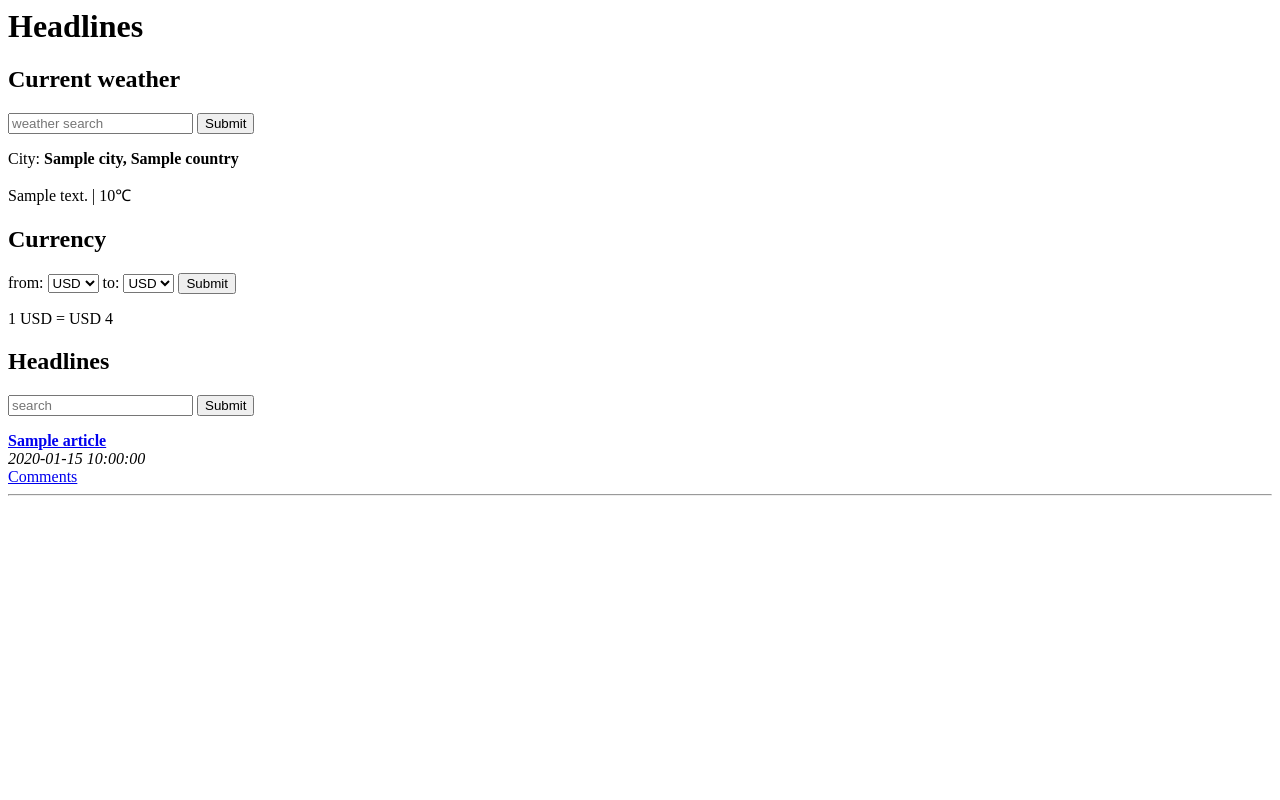
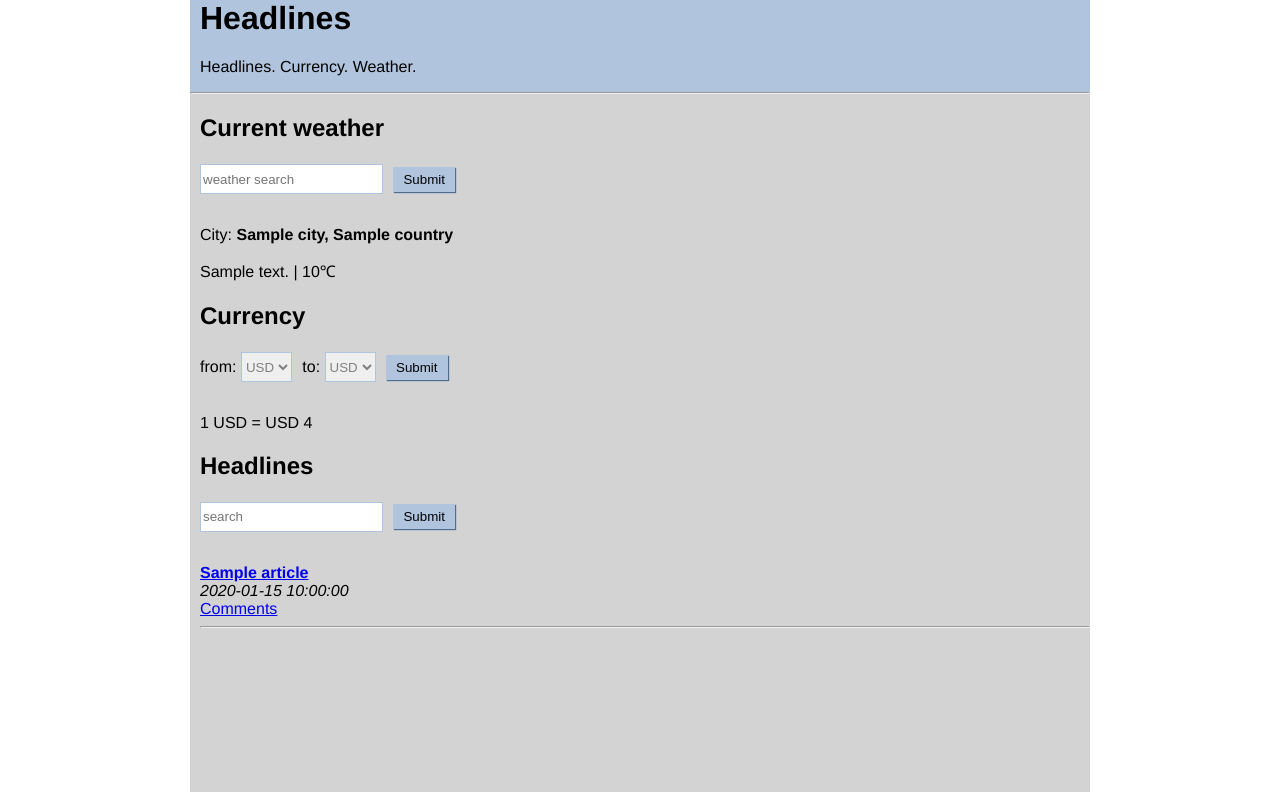
Before and after one commit to uosotm/learning, a Flask app: template web/learning-flask/headlines/templates/home.html in a window 1280 px wide. Run offline with Flask 2, Linux system fonts and the light colour scheme; the template is opened without the code that fills it: most values are stand-ins (such as "Sample title", 1, 10 or a date in 2020).

Commit message:
Add styles using css

```diff
--- a/web/learning-flask/headlines/templates/home.html
+++ b/web/learning-flask/headlines/templates/home.html
@@ -1,9 +1,56 @@
 <html>
     <head>
         <title>Headlines</title>
+        <style>
+          html {
+            font-family: "Helvetica";
+            background: white;
+          }
+
+          body {
+            background: lightgrey;
+            max-width: 900px;
+            margin: 0 auto;
+          }
+
+          #header {
+            background: lightsteelblue;
+          }
+          #inner-header {
+            padding-left: 10;
+          }
+          #main {
+            padding-left: 10;
+          }
+
+          input[type="text"], select {
+            color: grey;
+            border: 1px solid lightsteelblue;
+            height: 30px;
+            line-height: 15px;
+            margin: 2px 6px 16px 0px;
+          }
+          input[type="submit"] {
+            padding: 5px 10px 5px 10px;
+            color: black;
+            background: lightsteelblue;
+            border: none;
+            box-shadow: 1px 1px 1px #4C6E91;
+          }
+          input[type="submit"]:hover {
+            background: steelblue;
+          }
+        </style>
     </head>
     <body>
+        <div id="header">
+          <div id="inner-header">
             <h1>Headlines</h1>
+            <p>Headlines. Currency. Weather.</p>
+          </div>
+          <hr />
+        </div>
+        <div id="main">
           <h2>Current weather</h2>
           <form>
               <input type="text" name="city" placeholder="weather search">
@@ -46,5 +93,6 @@
               <a href="{{article.comments}}">Comments</a>
               <hr />
           {% endfor %}
+        </div>
     </body>
 </html>
```
Lines whose indentation alone changed are shown as unchanged.
